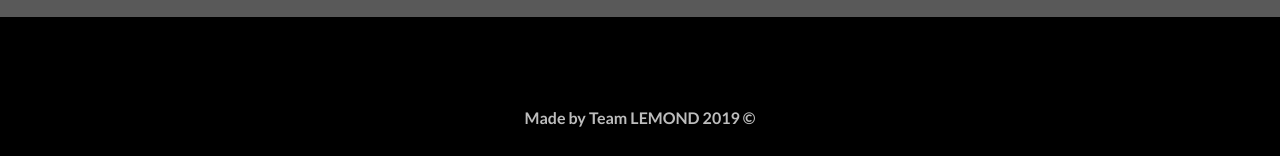
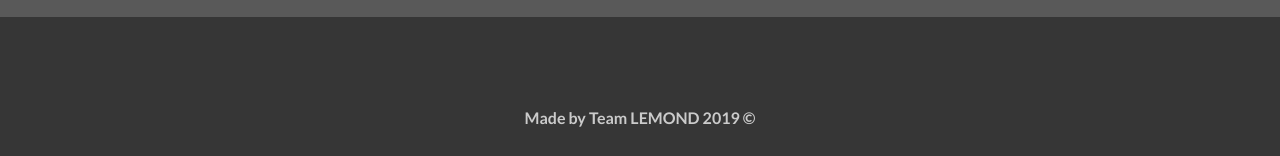
Before and after one commit to MoHariz/team-LEMOND-landing-page, a plain HTML site: page index.html in a window 1280 px wide. Shown: the part 6026-6182 px from the top of the page. Drawn offline with nearby package versions, Linux system fonts and the light colour scheme.

Commit message:
dev commit

```diff
--- a/index.css
+++ b/index.css
@@ -2,7 +2,6 @@ html, body {
     width: 100%;
     height: 100%;
     margin: 0;
-    /* overflow-x: hidden; */
 }
 
 body {
@@ -359,6 +358,6 @@ footer {
     padding-top: 7%;
     padding-bottom: 2%;
     text-align: center;
-    background-color: black;
+    background-color: #363636;
     color: rgba(255, 255, 255, 0.74);
 }
```
